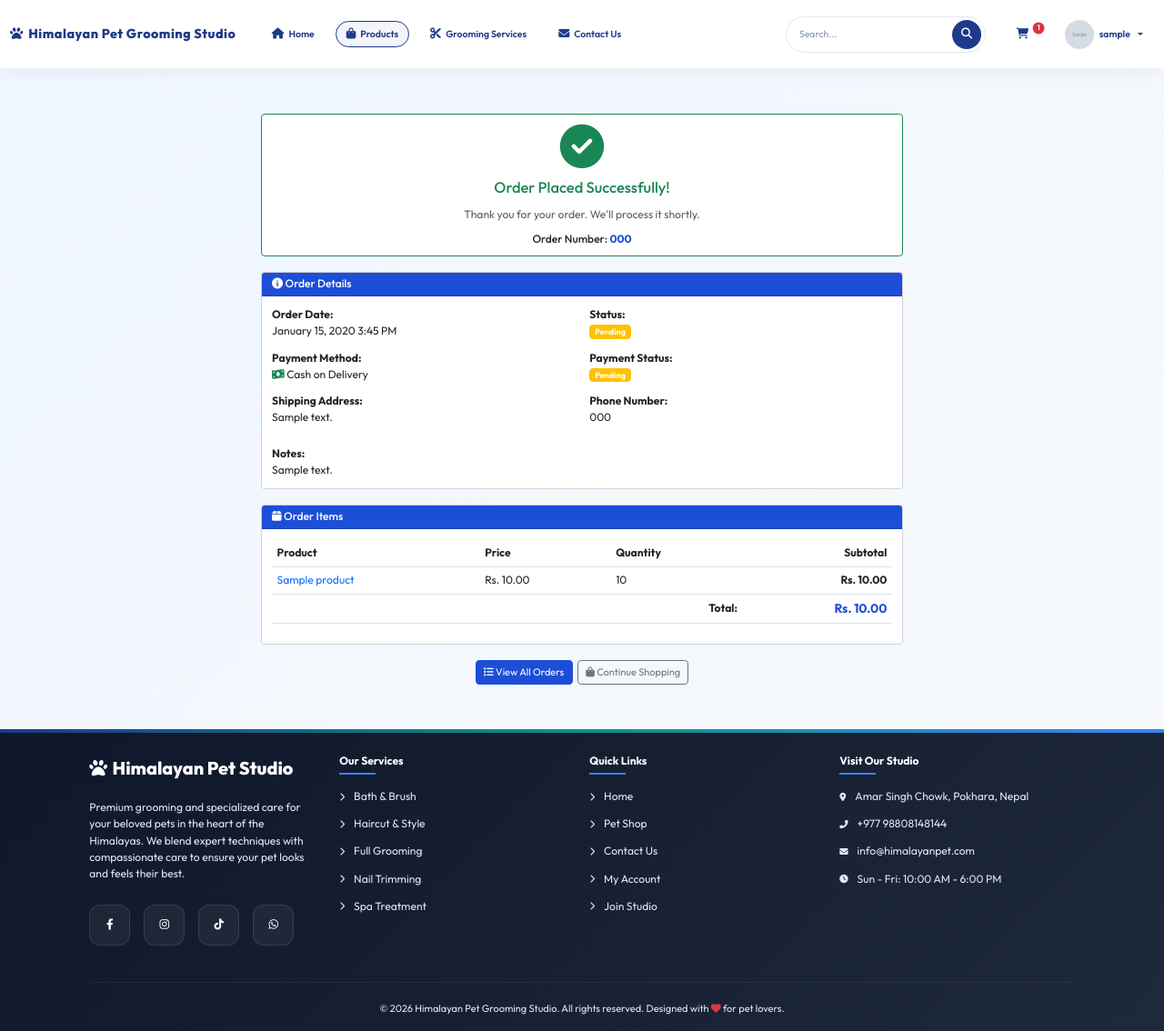
After one commit to Munapoon/Himalayan-Pet-Grooming-Studio, a Django app: page /products/order/000/ in a window 1280 px wide. The commit adds this page. Shown: the whole page at 91% size. Run offline with Django 5.2, Linux system fonts and the light colour scheme; a user stored in the database is signed in; tables that the repository leaves empty hold one stand-in row (values such as "Sample post"); grey boxes marked "Sample" are stand-in pictures.

Commit message:
Integrate My Order page on User side

```diff
--- a/backend/products/views.py
+++ b/backend/products/views.py
@@ -508,7 +508,11 @@ def order_detail(request, order_number):
     """View order details"""
     from .models import Order
 
-    order = get_object_or_404(Order, order_number=order_number, user=request.user)
+    order = get_object_or_404(
+        Order.objects.prefetch_related('items__product'),
+        order_number=order_number,
+        user=request.user
+    )
 
     context = {
         'order': order,
--- a/frontend/templates/home.html
+++ b/frontend/templates/home.html
@@ -45,11 +45,7 @@
                         </a>
                     </div>
                 </div>
-                <div class="col-lg-6 d-none d-lg-block">
-                    <div class="hero-image">
-                        <img src="{% static 'images/hero2.png' %}" alt="Premium Grooming">
-                    </div>
-                </div>
+
             </div>
         </div>
     </div>
--- /dev/null
+++ b/frontend/templates/products/order_detail.html
@@ -0,0 +1,137 @@
+{% extends 'base.html' %}
+
+{% block title %}Order #{{ order.order_number }} - Himalayan Pet Studio{% endblock %}
+
+{% block content %}
+<div class="container py-5">
+    <div class="row">
+        <div class="col-lg-8 mx-auto">
+            <!-- Order Success Message -->
+            <div class="card border-success mb-4">
+                <div class="card-body text-center">
+                    <i class="fas fa-check-circle text-success fa-4x mb-3"></i>
+                    <h3 class="text-success mb-3">Order Placed Successfully!</h3>
+                    <p class="text-muted">Thank you for your order. We'll process it shortly.</p>
+                    <h5 class="mb-0">Order Number: <strong class="text-primary">{{ order.order_number }}</strong></h5>
+                </div>
+            </div>
+
+            <!-- Order Details -->
+            <div class="card mb-4">
+                <div class="card-header bg-primary text-white">
+                    <h5 class="mb-0"><i class="fas fa-info-circle"></i> Order Details</h5>
+                </div>
+                <div class="card-body">
+                    <div class="row mb-3">
+                        <div class="col-md-6">
+                            <strong>Order Date:</strong><br>
+                            {{ order.created_at|date:"F d, Y g:i A" }}
+                        </div>
+                        <div class="col-md-6">
+                            <strong>Status:</strong><br>
+                            {% if order.status == 'pending' %}
+                            <span class="badge bg-warning">{{ order.get_status_display }}</span>
+                            {% elif order.status == 'processing' %}
+                            <span class="badge bg-info">{{ order.get_status_display }}</span>
+                            {% elif order.status == 'completed' %}
+                            <span class="badge bg-success">{{ order.get_status_display }}</span>
+                            {% else %}
+                            <span class="badge bg-danger">{{ order.get_status_display }}</span>
+                            {% endif %}
+                        </div>
+                    </div>
+                    <div class="row mb-3">
+                        <div class="col-md-6">
+                            <strong>Payment Method:</strong><br>
+                            {% if order.payment_method == 'cod' %}
+                            <i class="fas fa-money-bill-wave text-success"></i> Cash on Delivery
+                            {% else %}
+                            <i class="fab fa-stripe text-primary"></i> Stripe
+                            {% endif %}
+                        </div>
+                        <div class="col-md-6">
+                            <strong>Payment Status:</strong><br>
+                            {% if order.payment_status == 'pending' %}
+                            <span class="badge bg-warning">{{ order.get_payment_status_display }}</span>
+                            {% elif order.payment_status == 'paid' %}
+                            <span class="badge bg-success">{{ order.get_payment_status_display }}</span>
+                            {% else %}
+                            <span class="badge bg-danger">{{ order.get_payment_status_display }}</span>
+                            {% endif %}
+                        </div>
+                    </div>
+                    <div class="row">
+                        <div class="col-md-6">
+                            <strong>Shipping Address:</strong><br>
+                            {{ order.shipping_address|linebreaks }}
+                        </div>
+                        <div class="col-md-6">
+                            <strong>Phone Number:</strong><br>
+                            {{ order.phone_number }}
+                        </div>
+                    </div>
+                    {% if order.notes %}
+                    <div class="row mt-3">
+                        <div class="col-12">
+                            <strong>Notes:</strong><br>
+                            {{ order.notes }}
+                        </div>
+                    </div>
+                    {% endif %}
+                </div>
+            </div>
+
+            <!-- Order Items -->
+            <div class="card mb-4">
+                <div class="card-header bg-primary text-white">
+                    <h5 class="mb-0"><i class="fas fa-box"></i> Order Items</h5>
+                </div>
+                <div class="card-body">
+                    <div class="table-responsive">
+                        <table class="table table-hover">
+                            <thead>
+                                <tr>
+                                    <th>Product</th>
+                                    <th>Price</th>
+                                    <th>Quantity</th>
+                                    <th class="text-end">Subtotal</th>
+                                </tr>
+                            </thead>
+                            <tbody>
+                                {% for item in order.items.all %}
+                                <tr>
+                                    <td>
+                                        <a href="{% url 'products:product_detail' item.product.id %}"
+                                            class="text-decoration-none">
+                                            {{ item.product.name }}
+                                        </a>
+                                    </td>
+                                    <td>Rs. {{ item.unit_price }}</td>
+                                    <td>{{ item.quantity }}</td>
+                                    <td class="text-end"><strong>Rs. {{ item.subtotal }}</strong></td>
+                                </tr>
+                                {% endfor %}
+                            </tbody>
+                            <tfoot>
+                                <tr>
+                                    <th colspan="3" class="text-end">Total:</th>
+                                    <th class="text-end text-primary fs-5">Rs. {{ order.total_amount }}</th>
+                                </tr>
+                            </tfoot>
+                        </table>
+                    </div>
+                </div>
+            </div>
+
+            <div class="d-grid gap-2 d-md-flex justify-content-md-center">
+                <a href="{% url 'products:order_list' %}" class="btn btn-primary">
+                    <i class="fas fa-list"></i> View All Orders
+                </a>
+                <a href="{% url 'products:product_list' %}" class="btn btn-outline-secondary">
+                    <i class="fas fa-shopping-bag"></i> Continue Shopping
+                </a>
+            </div>
+        </div>
+    </div>
+</div>
+{% endblock %}
```
Also changed, not shown: frontend/templates/appointments/service_list.html (+5 -4 lines), frontend/templates/products/order_list.html (added, +108 -0 lines), update_colors.py (deleted, +0 -24 lines).
